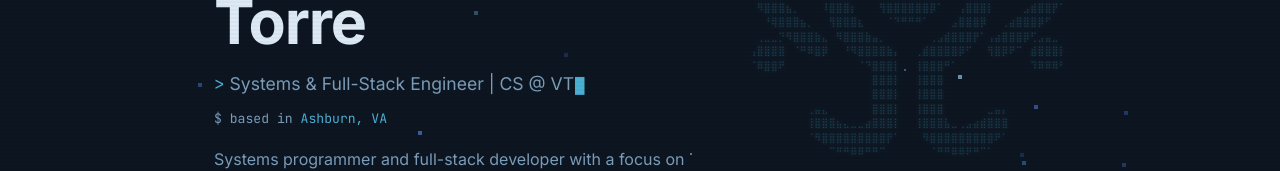
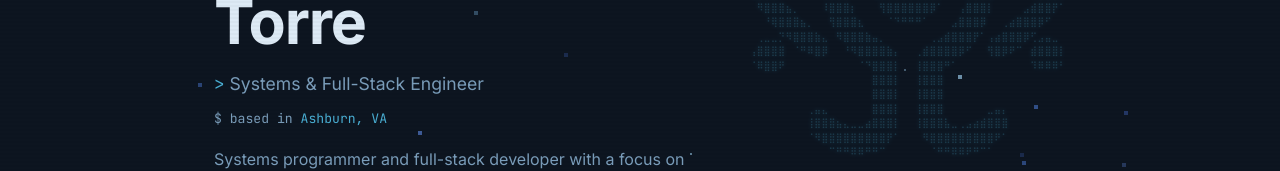
Before and after one commit to jmtorr3/jmtorr3.github.io, a React (Vite) app: page / in a window 1280 px wide. Shown: the part 399-570 px from the top of the page. Built offline with nearby package versions, Linux system fonts and the light colour scheme; a web font is replaced by a local one.

Commit message:
hero update

```diff
--- a/src/data/hero.ts
+++ b/src/data/hero.ts
@@ -1,4 +1,4 @@
-export const roleText = 'Systems & Full-Stack Engineer | CS @ VT'
+export const roleText = 'Systems & Full-Stack Engineer'
 
 export const heroBio = 'Systems programmer and full-stack developer with a focus on low-level security, infrastructure. I like building things that entertain me.'
 
```
